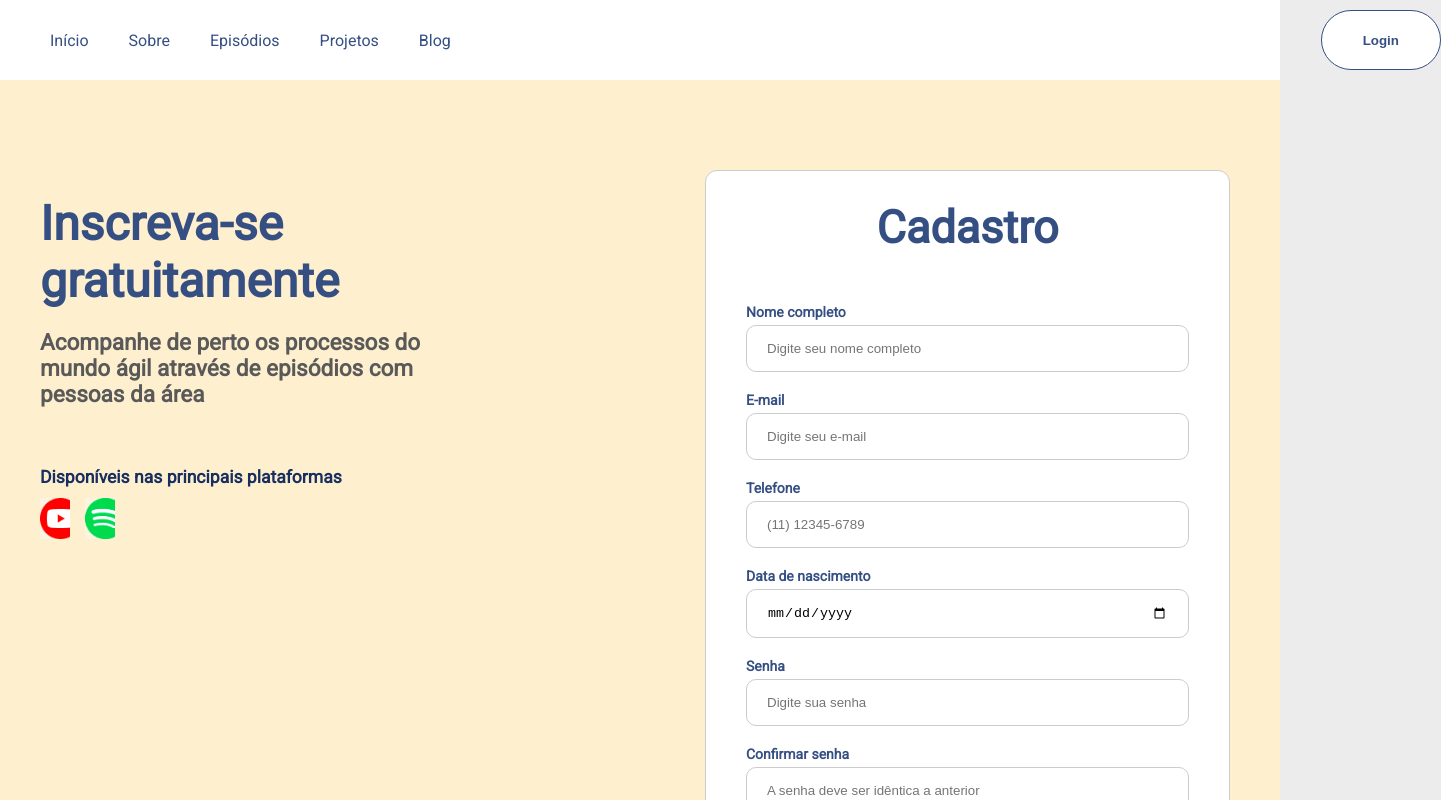
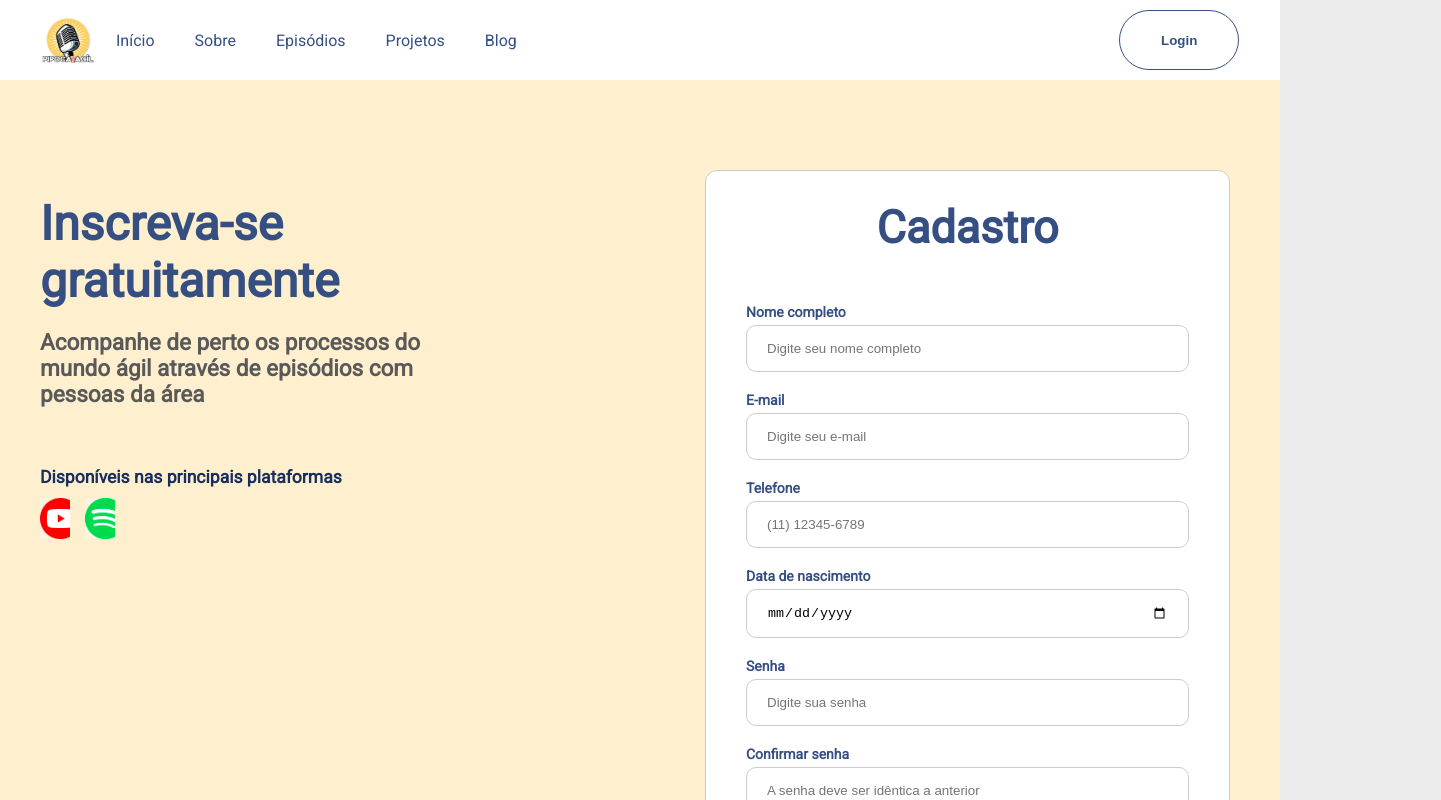
Before and after one commit to SquadLuzRosa/pipoca-agil-front, a Next.js app: page /register in a window 1280 px wide. Shown: the top 800 px of the page, 1441 px wide, since content can reach past the window. Built offline with nearby package versions, Linux system fonts and the light colour scheme.

Commit message:
update: Logo size update

```diff
--- /dev/null
+++ b/src/components/layout/Logo.jsx
@@ -0,0 +1,11 @@
+import style from './Logo.module.css'
+
+function Logo() {
+    return (
+      <>
+        <img className={style.img_logo} src="/logo.jpg" />
+      </>
+    )
+  }
+
+  export default Logo
--- /dev/null
+++ b/src/components/layout/Logo.module.css
@@ -0,0 +1,4 @@
+.img_logo{
+    width: 55px;
+    height: auto;
+}
--- a/src/components/layout/Navbar.jsx
+++ b/src/components/layout/Navbar.jsx
@@ -1,5 +1,5 @@
 import styled from 'styled-components'
-
+import Logo from './Logo'
 import { Button } from './inputs/Button'
 
 const StyledNavbar = styled.div`
@@ -7,17 +7,26 @@ const StyledNavbar = styled.div`
   height: 80px;
   display: flex;
   align-items: center;
+  justify-content: space-between;
   color: ${(props) => props.theme.colorText};
+  padding: 0 41px;
+`
+
+const ContainerNavbar = styled.div`
+  width: auto;
+  height: 100%;
+  display: flex;
+  align-items: center;
 `
 
 const StyledImage = styled.span`
-  background-image: url('/microfone-pipoca.jpg');
-  background-position: left;
+  background-image: url('/logo.svg');
+  background-position: center;
   background-repeat: no-repeat;
-  background-size: cover;
+  background-size: contain;
   margin-left: 30px;
 
-  width: 4%;
+  min-width: 90px;
   height: 6vh;
 `
 
@@ -38,19 +47,20 @@ const StyledBlog = styled.span`
 `
 
 const StyledLogin = styled.span`
-  margin-left: 850px;
-  margin-right: 50px;
+  width: 10%;
 `
 
 function Navbar() {
   return (
     <StyledNavbar>
-      <StyledImage />
-      <StyledInicio>Início</StyledInicio>
-      <StyledSobre>Sobre</StyledSobre>
-      <StyledEpisodios>Episódios</StyledEpisodios>
-      <StyledProjetos>Projetos</StyledProjetos>
-      <StyledBlog>Blog</StyledBlog>
+      <ContainerNavbar>
+        <Logo />
+        <StyledInicio>Início</StyledInicio>
+        <StyledSobre>Sobre</StyledSobre>
+        <StyledEpisodios>Episódios</StyledEpisodios>
+        <StyledProjetos>Projetos</StyledProjetos>
+        <StyledBlog>Blog</StyledBlog>
+      </ContainerNavbar>
       <StyledLogin>
         <Button>Login</Button>
       </StyledLogin>
--- a/src/pages/_document.js
+++ b/src/pages/_document.js
@@ -3,12 +3,12 @@ import Document, { Html, Head, Main, NextScript } from 'next/document'
 class NewDocument extends Document {
   render() {
     return (
-      <Html>
+      <Html lang="pt-BR">
         <Head>
           <link rel="preconnect" href="https://fonts.googleapis.com" />
           <link rel="preconnect" href="https://fonts.gstatic.com" crossOrigin="true" />
           <link
-            href="https://fonts.googleapis.com/css2?family=Roboto&displaay=swap"
+            href="https://fonts.googleapis.com/css2?family=Roboto&display=swap"
             rel="stylesheet"
           />
         </Head>
```
Also changed, not shown: public/logo.jpg (renamed from public/Microfone-pipoca.jpg), public/logo.svg (added).
